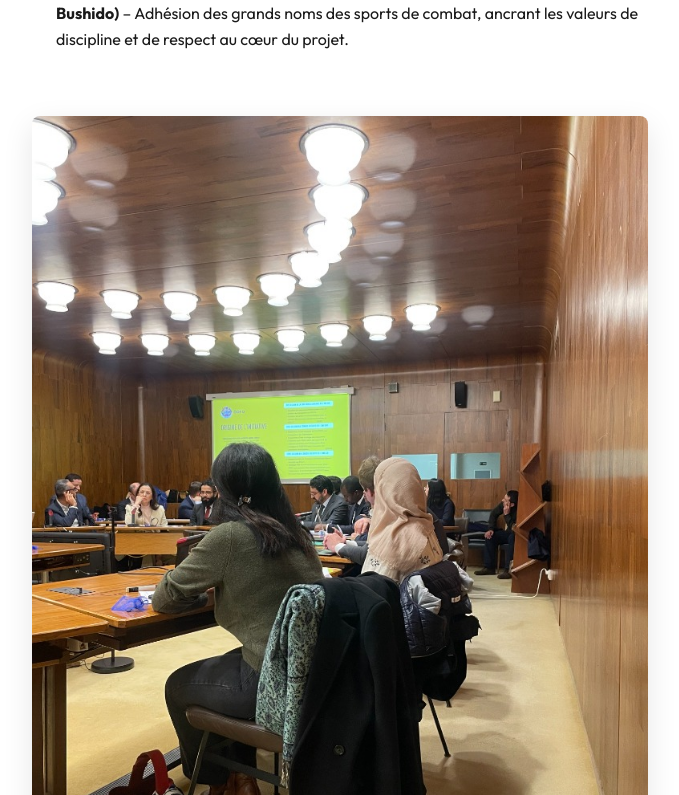
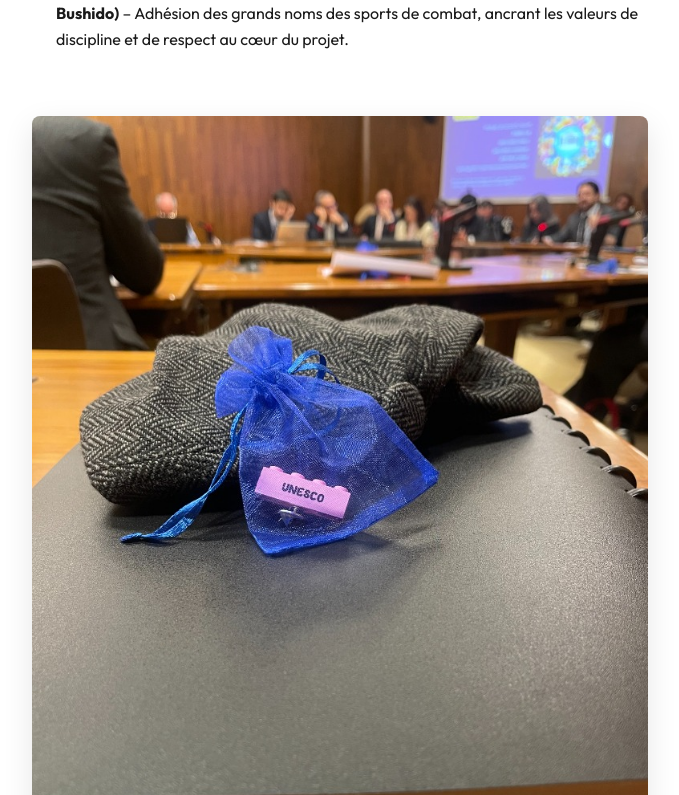
Before and after one commit to gdesygn/humanvalues, a React (Vite) app: page /institution in a window 1280 px wide. Shown: the part 1245-2040 px from the top of the page, without its empty margins (300-979 px from the left). Built offline with nearby package versions, Linux system fonts and the light colour scheme; a web font is replaced by a local one.

Commit message:
fix: maj photo UNESCO lego

```diff
--- a/src/pages/Institution.jsx
+++ b/src/pages/Institution.jsx
@@ -60,7 +60,7 @@ const Institution = () => {
 
           <figure style={{ margin: 0 }}>
             <div style={{ borderRadius: '8px', overflow: 'hidden', boxShadow: '0 10px 30px rgba(0,0,0,0.1)', marginBottom: '1rem', backgroundColor: '#fafafa', display: 'flex', justifyContent: 'center' }}>
-              <img src="/artworks/unesco_2.jpg" alt="Présentation aux Décideurs" style={{ width: '100%', height: 'auto', display: 'block' }} />
+              <img src="/artworks/unesco_lego.jpg" alt="Détail UNESCO" style={{ width: '100%', height: 'auto', display: 'block' }} />
             </div>
             <figcaption style={{ fontSize: '0.85rem', color: '#666', fontStyle: 'italic', textAlign: 'center' }}>
               3 Décembre 2024 – International Day of Persons with Disabilities / Group of Friends for Inclusion and Disability to UNESCO
```
Also changed, not shown: public/artworks/unesco_2.jpg (deleted), public/artworks/unesco_lego.jpg (added).
